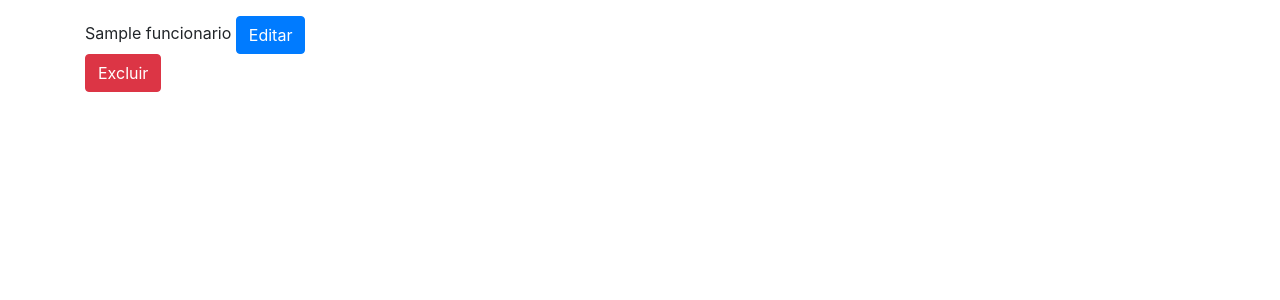
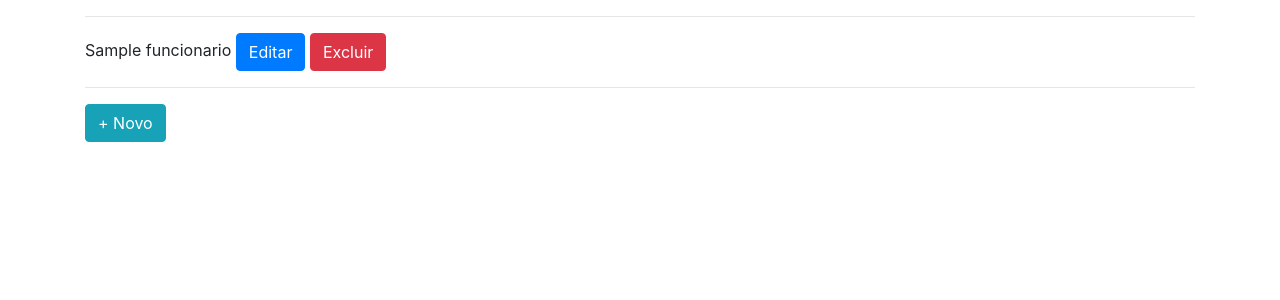
Before and after one commit to LeandroSCoutinho/gestao_rh, a Django app: page /funcionarios/ in a window 1280 px wide. Shown: the part 104-404 px from the top of the page. Run offline with Django 4.2, Linux system fonts and the light colour scheme; a user stored in the database is signed in; tables that the repository leaves empty hold one stand-in row (values such as "Sample post"); some libraries are stand-ins or nearby versions.

Commit message:
crud novo funcionario

```diff
--- a/apps/funcionarios/templates/funcionarios/funcionario_list.html
+++ b/apps/funcionarios/templates/funcionarios/funcionario_list.html
@@ -9,8 +9,11 @@
       </ol>
     </nav>
     {% for funcionario in object_list%}
+        <hr>
         {{ funcionario }}
-        <a class="btn btn-primary" href="{% url 'edit_funcionarios' funcionario.id  %}">Editar</a><br>
-        <a class="btn btn-danger" href="{% url 'delete_funcionarios' funcionario.id  %}">Excluir</a><br>
+        <a class="btn btn-primary" href="{% url 'edit_funcionario' funcionario.id  %}">Editar</a>
+        <a class="btn btn-danger" href="{% url 'delete_funcionario' funcionario.id  %}">Excluir</a><br>
     {% endfor %}
+    <hr>
+    <a class="btn btn-info" href="{% url 'create_funcionario' %}">+ Novo</a><br>
 {% endblock %}
--- a/apps/funcionarios/urls.py
+++ b/apps/funcionarios/urls.py
@@ -1,8 +1,14 @@
 from django.urls import path
-from .views import FuncionarioList, FuncionarioEdit, FuncionarioDelete
+from .views import (
+    FuncionarioList,
+    FuncionarioEdit,
+    FuncionarioDelete,
+    FuncionarioNovo
+)
 
 urlpatterns = [
     path('',FuncionarioList.as_view(), name = 'list_funcionarios' ),
-    path('editar/<int:pk>/',FuncionarioEdit.as_view(), name = 'edit_funcionarios' ),
-    path('deletar/<int:pk>/',FuncionarioDelete.as_view(), name = 'delete_funcionarios' ),
+    path('novo/',FuncionarioNovo.as_view(), name = 'create_funcionario' ),
+    path('editar/<int:pk>/',FuncionarioEdit.as_view(), name = 'edit_funcionario' ),
+    path('deletar/<int:pk>/',FuncionarioDelete.as_view(), name = 'delete_funcionario' ),
 ]
--- a/apps/funcionarios/views.py
+++ b/apps/funcionarios/views.py
@@ -1,6 +1,25 @@
-from django.views.generic import ListView, UpdateView, DeleteView
+from django.contrib.auth.models import User
+from django.views.generic import (
+    ListView,
+    UpdateView,
+    DeleteView,
+    CreateView
+)
 from django.urls import reverse_lazy
 from .models import Funcionario
+
+class FuncionarioNovo(CreateView):
+    model = Funcionario
+    fields = ['nome', 'departamentos']
+
+    def form_valid(self, form):
+        funcionario = form.save(commit=False)
+        username = funcionario.nome.split(' ')[0] + funcionario.nome.split(' ')[1]
+        funcionario.empresa = self.request.user.funcionario.empresa
+        funcionario.user = User.objects.create(username=username)
+        funcionario.save()
+        return super(FuncionarioNovo, self).form_valid(form)
+
 
 class FuncionarioList(ListView):
     model = Funcionario
```
